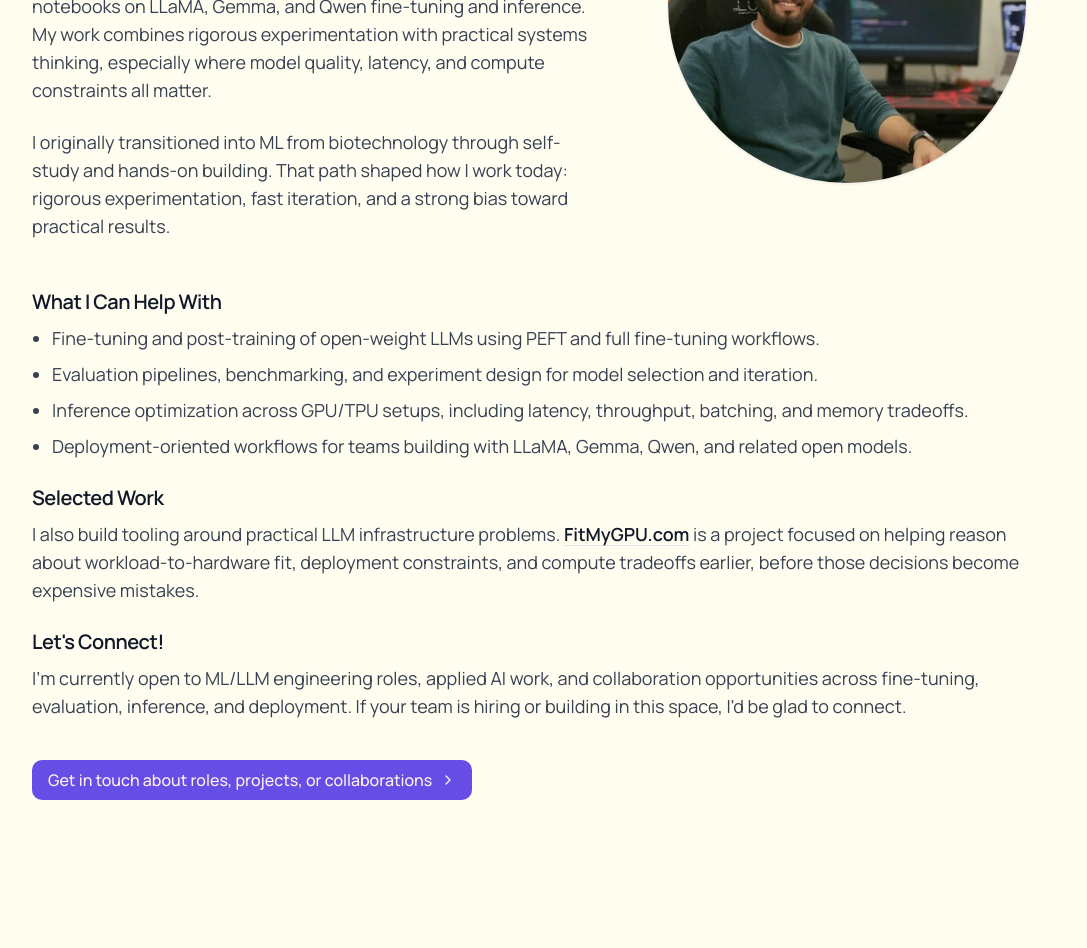
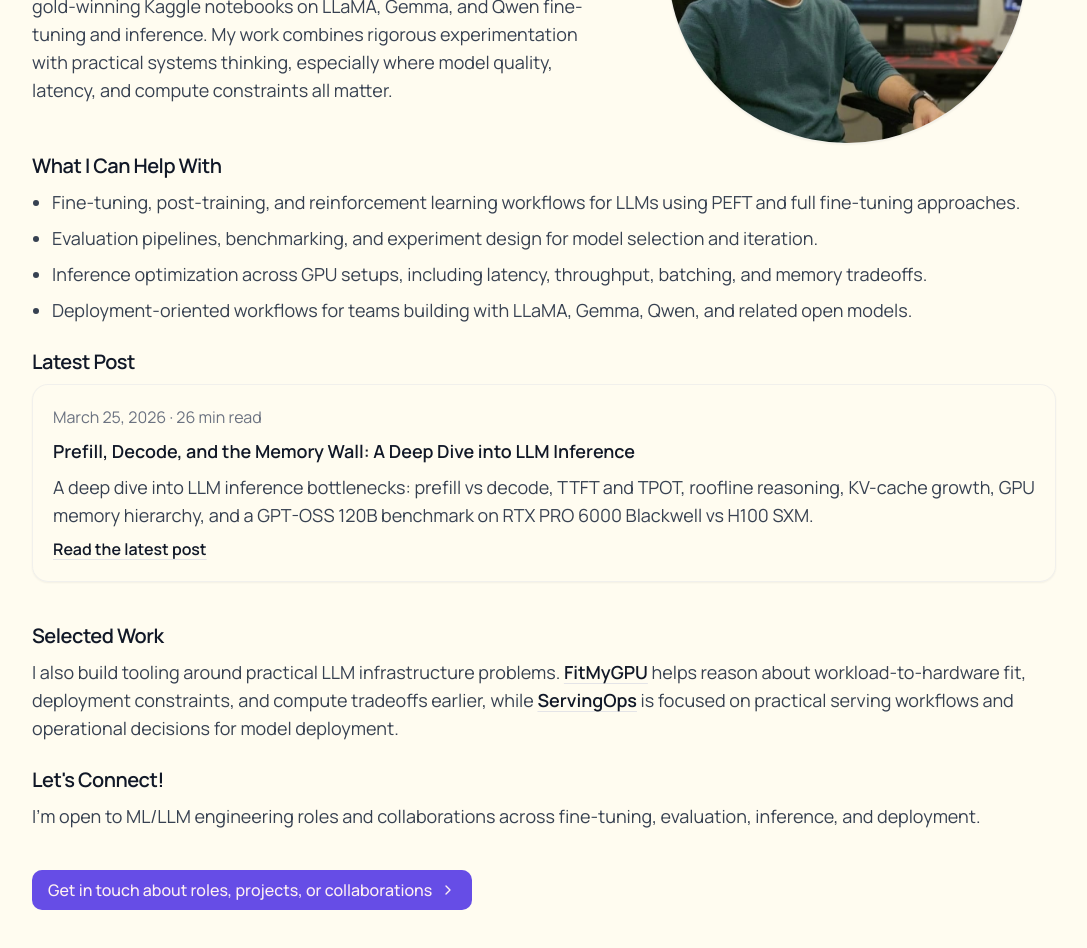
Before and after one commit to kishan5111/personal-site, a React (Vite) app: page / in a window 1280 px wide. Shown: the part 400-1348 px from the top of the page, without its empty margins (96-1183 px from the left). Before the commit the page ends 1248 px from the top, so only its background shows below. Built offline with nearby package versions, Linux system fonts and the light colour scheme.

Commit message:
Polish homepage and blog presentation

```diff
--- a/src/pages/Blog.tsx
+++ b/src/pages/Blog.tsx
@@ -1,7 +1,6 @@
 import { motion } from "framer-motion";
-import { ArrowRight, BookOpen } from "lucide-react";
+import { BookOpen } from "lucide-react";
 import { Link } from "react-router-dom";
-import { Button } from "@/components/ui/button";
 import { Card, CardDescription, CardHeader, CardTitle } from "@/components/ui/card";
 import { blogPosts } from "@/lib/blog-posts";
 
@@ -62,12 +61,12 @@ const Blog = () => {
                   </CardDescription>
                 </div>
                 <div className="pt-2">
-                  <Button asChild className="group">
-                    <Link to={`/blog/${post.id}`}>
-                      Read article
-                      <ArrowRight className="transition-transform group-hover:translate-x-1" />
-                    </Link>
-                  </Button>
+                  <Link
+                    to={`/blog/${post.id}`}
+                    className="font-medium text-foreground underline underline-offset-4"
+                  >
+                    Read full post
+                  </Link>
                 </div>
               </CardHeader>
             </Card>
--- a/src/pages/BlogPost.tsx
+++ b/src/pages/BlogPost.tsx
@@ -317,7 +317,7 @@ const BlogPost = () => {
               ))}
             </div>
             <h1
-              className="max-w-none font-article text-[2.8rem] font-semibold leading-[1.02] tracking-tight text-foreground md:text-[3.8rem] lg:text-[4.2rem]"
+              className="max-w-none font-article text-[2.35rem] font-semibold leading-[1.02] tracking-tight text-foreground md:text-[3.15rem] lg:text-[3.55rem]"
             >
               {post.title}
             </h1>
@@ -475,9 +475,9 @@ const BlogPost = () => {
         </div>
 
         {hasTableOfContents && (
-          <aside className="hidden lg:col-start-1 lg:row-start-1 lg:block">
+          <aside className="hidden lg:col-start-1 lg:row-start-1 lg:-ml-4 lg:block xl:-ml-6">
             <div className="sticky top-24 pt-1">
-              <p className="text-[11px] font-semibold uppercase tracking-[0.22em] text-muted-foreground">
+              <p className="text-[9px] font-semibold uppercase tracking-[0.18em] text-muted-foreground">
                 On this page
               </p>
               <nav className="mt-4 space-y-1">
@@ -492,8 +492,8 @@ const BlogPost = () => {
                       scrollToSection(section.id);
                     }}
                     className={cn(
-                      "block border-l border-border/40 pl-4 pr-2 py-2 text-sm leading-6 text-muted-foreground transition-colors hover:border-foreground/40 hover:text-foreground",
-                      section.level === 3 && "pl-7 text-[13px]",
+                      "block border-l border-border/40 pl-4 pr-2 py-1.5 text-[12px] leading-5 text-muted-foreground transition-colors hover:border-foreground/40 hover:text-foreground",
+                      section.level === 3 && "pl-7 text-[11px]",
                       activeSectionId === section.id &&
                         "border-foreground/60 font-medium text-foreground",
                     )}
--- a/src/pages/Index.tsx
+++ b/src/pages/Index.tsx
@@ -2,8 +2,11 @@ import { motion } from "framer-motion";
 import { Button } from "@/components/ui/button";
 import { ChevronRight } from "lucide-react";
 import { Link } from "react-router-dom";
+import { blogPosts } from "@/lib/blog-posts";
 
 const Index = () => {
+  const latestPost = blogPosts[0];
+
   return (
     <div className="min-h-screen container mx-auto px-4 py-12">
       <div className="flex flex-col items-start gap-8 md:gap-12 max-w-5xl mx-auto">
@@ -24,23 +27,23 @@ const Index = () => {
             </motion.h1>
 
             <p className="text-base md:text-lg text-gray-700 dark:text-gray-50">
-              I'm Kishan, an <span className="font-semibold text-gray-900 dark:text-white">ML/LLM engineer</span> focused on fine-tuning, evaluation, inference optimization, and deployment of large language models. I work across the full model lifecycle, from training and benchmarking to efficient GPU/TPU inference.
+              I'm Kishan, an <span className="font-semibold text-gray-900 dark:text-white">ML/LLM engineer</span> focused on fine-tuning, evaluation, inference optimization, and deployment of large language models. I work across the full model lifecycle, from training and benchmarking to efficient inference.
             </p>
 
             <p className="text-base md:text-lg text-gray-700 dark:text-gray-50">
-              I'm a <span className="font-semibold text-gray-900 dark:text-white">Kaggle Competition Master and Notebook Master</span>, with multiple medal-winning solutions, including gold-winning Kaggle notebooks on LLaMA, Gemma, and Qwen fine-tuning and inference. My work combines rigorous experimentation with practical systems thinking, especially where model quality, latency, and compute constraints all matter.
+              I'm a <span className="font-semibold text-gray-900 dark:text-white">Kaggle Competition Master and Notebook Master</span>, with multiple medal-winning solutions, including gold in competitions and gold-winning Kaggle notebooks on LLaMA, Gemma, and Qwen fine-tuning and inference. My work combines rigorous experimentation with practical systems thinking, especially where model quality, latency, and compute constraints all matter.
             </p>
 
-            <p className="text-base md:text-lg text-gray-700 dark:text-gray-50">
+            {/* <p className="text-base md:text-lg text-gray-700 dark:text-gray-50">
               I originally transitioned into ML from biotechnology through self-study and hands-on building. That path shaped how I work today: rigorous experimentation, fast iteration, and a strong bias toward practical results.
-            </p>
+            </p> */}
           </motion.div>
 
           <motion.div
             initial={{ opacity: 0, scale: 0.95 }}
             animate={{ opacity: 1, scale: 1 }}
             transition={{ duration: 0.5, delay: 0.3 }}
-            className="w-full max-w-lg justify-self-center pt-10 lg:justify-self-end lg:pt-24"
+            className="w-full max-w-lg justify-self-center pt-2 lg:justify-self-end lg:pt-14"
           >
             <div className="relative mx-auto aspect-square max-w-[360px] overflow-hidden rounded-full border border-border/50 bg-background/70 shadow-sm">
               <img
@@ -57,30 +60,55 @@ const Index = () => {
           initial={{ opacity: 0, y: 30 }}
           animate={{ opacity: 1, y: 0 }}
           transition={{ duration: 0.5, delay: 0.5 }}
-          className="w-full"
+          className="w-full -mt-8 md:-mt-10"
         >
           <div className="space-y-4 md:space-y-6">
             <div>
               <h2 className="text-lg md:text-xl font-semibold mb-2 text-gray-900 dark:text-white-100">What I Can Help With</h2>
               <ul className="list-disc ml-5 space-y-2 text-base md:text-lg text-gray-700 dark:text-gray-50">
-                <li>Fine-tuning and post-training of open-weight LLMs using PEFT and full fine-tuning workflows.</li>
+                <li>Fine-tuning, post-training, and reinforcement learning workflows for LLMs using PEFT and full fine-tuning approaches.</li>
                 <li>Evaluation pipelines, benchmarking, and experiment design for model selection and iteration.</li>
-                <li>Inference optimization across GPU/TPU setups, including latency, throughput, batching, and memory tradeoffs.</li>
+                <li>Inference optimization across GPU setups, including latency, throughput, batching, and memory tradeoffs.</li>
                 <li>Deployment-oriented workflows for teams building with LLaMA, Gemma, Qwen, and related open models.</li>
               </ul>
             </div>
 
+            {latestPost && (
+              <div className="pb-2 md:pb-4">
+                <h2 className="text-lg md:text-xl font-semibold mb-2 text-gray-900 dark:text-white-100">Latest Post</h2>
+                <div className="space-y-2 rounded-2xl border border-border/50 bg-background/45 p-5 shadow-sm dark:border-white/15 dark:bg-white/[0.03]">
+                  <p className="text-sm md:text-base text-gray-500 dark:text-gray-400">
+                    {latestPost.date} · {latestPost.readingTime}
+                  </p>
+                  <p className="text-base md:text-lg text-gray-900 dark:text-white font-semibold">
+                    {latestPost.title}
+                  </p>
+                  <p className="text-base md:text-lg text-gray-700 dark:text-gray-50">
+                    {latestPost.description}
+                  </p>
+                  <p>
+                    <Link
+                      to={`/blog/${latestPost.id}`}
+                      className="font-semibold text-gray-900 underline decoration-border underline-offset-4 transition-colors hover:text-foreground dark:text-white"
+                    >
+                      Read the latest post
+                    </Link>
+                  </p>
+                </div>
+              </div>
+            )}
+
             <div>
               <h2 className="text-lg md:text-xl font-semibold mb-2 text-gray-900 dark:text-white-100">Selected Work</h2>
               <p className="text-base md:text-lg text-gray-700 dark:text-gray-50">
-                I also build tooling around practical LLM infrastructure problems. <a href="https://fitmygpu.com" target="_blank" rel="noreferrer" className="font-semibold text-gray-900 underline decoration-border underline-offset-4 transition-colors hover:text-foreground dark:text-white">FitMyGPU.com</a> is a project focused on helping reason about workload-to-hardware fit, deployment constraints, and compute tradeoffs earlier, before those decisions become expensive mistakes.
+                I also build tooling around practical LLM infrastructure problems. <a href="https://fitmygpu.com" target="_blank" rel="noreferrer" className="font-semibold text-gray-900 underline decoration-border underline-offset-4 transition-colors hover:text-foreground dark:text-white">FitMyGPU</a> helps reason about workload-to-hardware fit, deployment constraints, and compute tradeoffs earlier, while <a href="https://servingops.com" target="_blank" rel="noreferrer" className="font-semibold text-gray-900 underline decoration-border underline-offset-4 transition-colors hover:text-foreground dark:text-white">ServingOps</a> is focused on practical serving workflows and operational decisions for model deployment.
               </p>
             </div>
 
             <div>
               <h2 className="text-lg md:text-xl font-semibold mb-2 text-gray-900 dark:text-white-100">Let's Connect!</h2>
               <p className="text-base md:text-lg text-gray-700 dark:text-gray-50">
-                I'm currently open to ML/LLM engineering roles, applied AI work, and collaboration opportunities across fine-tuning, evaluation, inference, and deployment. If your team is hiring or building in this space, I'd be glad to connect.
+                I'm open to ML/LLM engineering roles and collaborations across fine-tuning, evaluation, inference, and deployment.
               </p>
             </div>
 
```
